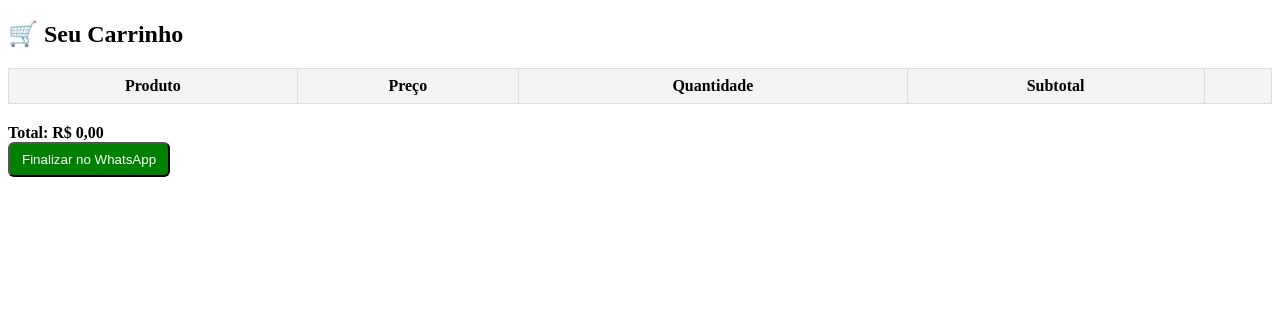
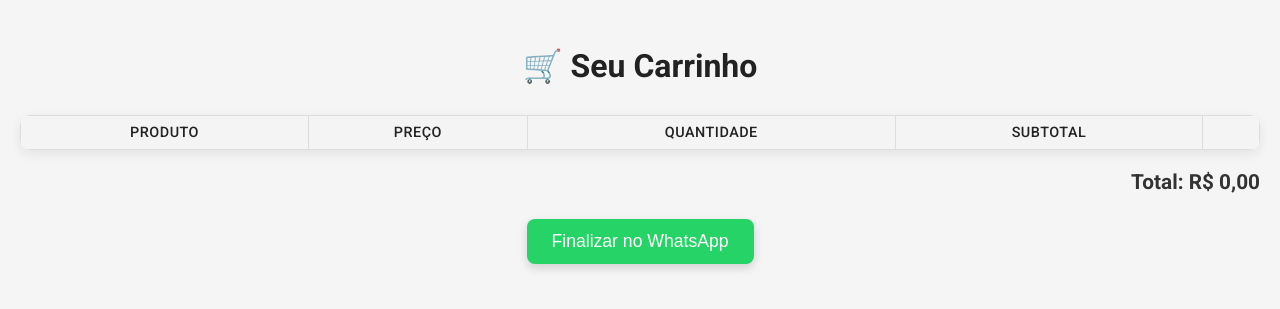
Before and after one commit to MarcosGabrielDF/Sabores_da_Paty, a PHP site: page /Telas_Segundarias/Carrinho/Tela_carrinho.php in a window 1280 px wide. Shown: the top 309 px of the page. Run offline with PHP 8.4, Linux system fonts and the light colour scheme; lists and menus that the app fills with data are empty.

Commit message:
Algumas alterações no css

```diff
--- a/backend-php/Telas_Segundarias/Carrinho/Tela_carrinho.php
+++ b/backend-php/Telas_Segundarias/Carrinho/Tela_carrinho.php
@@ -4,6 +4,7 @@
   <meta charset="utf-8">
   <title>Carrinho</title>
   <meta name="viewport" content="width=device-width,initial-scale=1">
+  <link rel="stylesheet" href="css/carrinho.css">
   <style>
     table{width:100%;border-collapse:collapse;margin:20px 0}
     th,td{border:1px solid #ddd;padding:8px;text-align:center}
--- a/backend-php/Telas_Segundarias/Carrinho/css/carrinho.css
+++ b/backend-php/Telas_Segundarias/Carrinho/css/carrinho.css
@@ -0,0 +1,121 @@
+/* Fonte moderna e limpa */
+@import url('https://fonts.googleapis.com/css2?family=Roboto:wght@400;500;700&display=swap');
+
+:root {
+  --RosaClaro: #c8877273;  /* Rosa claro */
+  --Vermelho: #650014ea; /* vermelho */
+  --Branco: #ffffffab;
+}
+
+body {
+font-family: 'Roboto', sans-serif;
+background: #f5f5f5; /* cinza suave */
+color: #333;
+margin: 0;
+padding: 20px;
+}
+
+h2 {
+text-align: center;
+font-size: 2em;
+font-weight: 700;
+color: #222;
+margin-bottom: 30px;
+}
+
+table {
+width: 100%;
+border-collapse: separate;
+border-spacing: 0;
+border-radius: 10px;
+overflow: hidden;
+box-shadow: 0 4px 12px rgba(0,0,0,0.08);
+background: #ffffff;
+}
+
+th, td {
+padding: 12px 15px;
+text-align: center;
+}
+
+th {
+background: #f0f0f0;
+color: #222;
+font-weight: 500;
+text-transform: uppercase;
+font-size: 0.9em;
+letter-spacing: 0.5px;
+}
+
+tr:nth-child(even) {
+background: #fafafa;
+}
+
+tr:hover {
+background: #f3f3f3;
+}
+
+input.qtd {
+width: 60px;
+padding: 6px;
+border: 1px solid #ccc;
+border-radius: 6px;
+text-align: center;
+}
+
+.remover {
+background: #e74c3c;
+border: none;
+padding: 6px 10px;
+border-radius: 6px;
+cursor: pointer;
+color: white;
+font-size: 0.9em;
+transition: all 0.2s ease;
+}
+
+.remover:hover {
+background: #c0392b;
+}
+
+.total {
+text-align: right;
+margin-top: 20px;
+font-size: 1.3em;
+font-weight: 700;
+}
+
+#whatsapp-btn {
+display: block;
+margin: 25px auto;
+padding: 12px 25px;
+background: #25d366; /* verde WhatsApp */
+color: #fff;
+border: none;
+border-radius: 8px;
+font-size: 1.1em;
+cursor: pointer;
+text-align: center;
+transition: all 0.3s ease;
+box-shadow: 0 4px 10px rgba(0,0,0,0.15);
+}
+
+#whatsapp-btn:hover {
+background: #1ebe57;
+box-shadow: 0 6px 14px rgba(0,0,0,0.2);
+}
+
+@media (max-width: 600px) {
+    table, th, td {
+        font-size: 0.85em;
+    }
+
+    h2 {
+        font-size: 1.6em;
+    }
+
+    #whatsapp-btn {
+        font-size: 1em;
+        padding: 10px 20px;
+    }
+}
--- a/backend-php/Telas_Segundarias/visualizacao/Tela_visualizacao.php
+++ b/backend-php/Telas_Segundarias/visualizacao/Tela_visualizacao.php
@@ -19,7 +19,7 @@ require 'Pegar_dados.php';
     <header>
         <a href="../../../index.php" class="voltar">⟵</a>
         <div class="logo"><img src="../../../img/BoloPng1.png" alt="Logo, é um bolo e está escrito Sabores da Paty"></div>
-        <a href="#">
+        <a href="/Telas_Segundarias/Carrinho/Tela_carrinho.php">
             <span class="material-symbols-outlined">shopping_cart</span>
         </a>
     </header>
```
Also changed, not shown: backend-php/css/EstiloIndex.css (+3 -4 lines).
